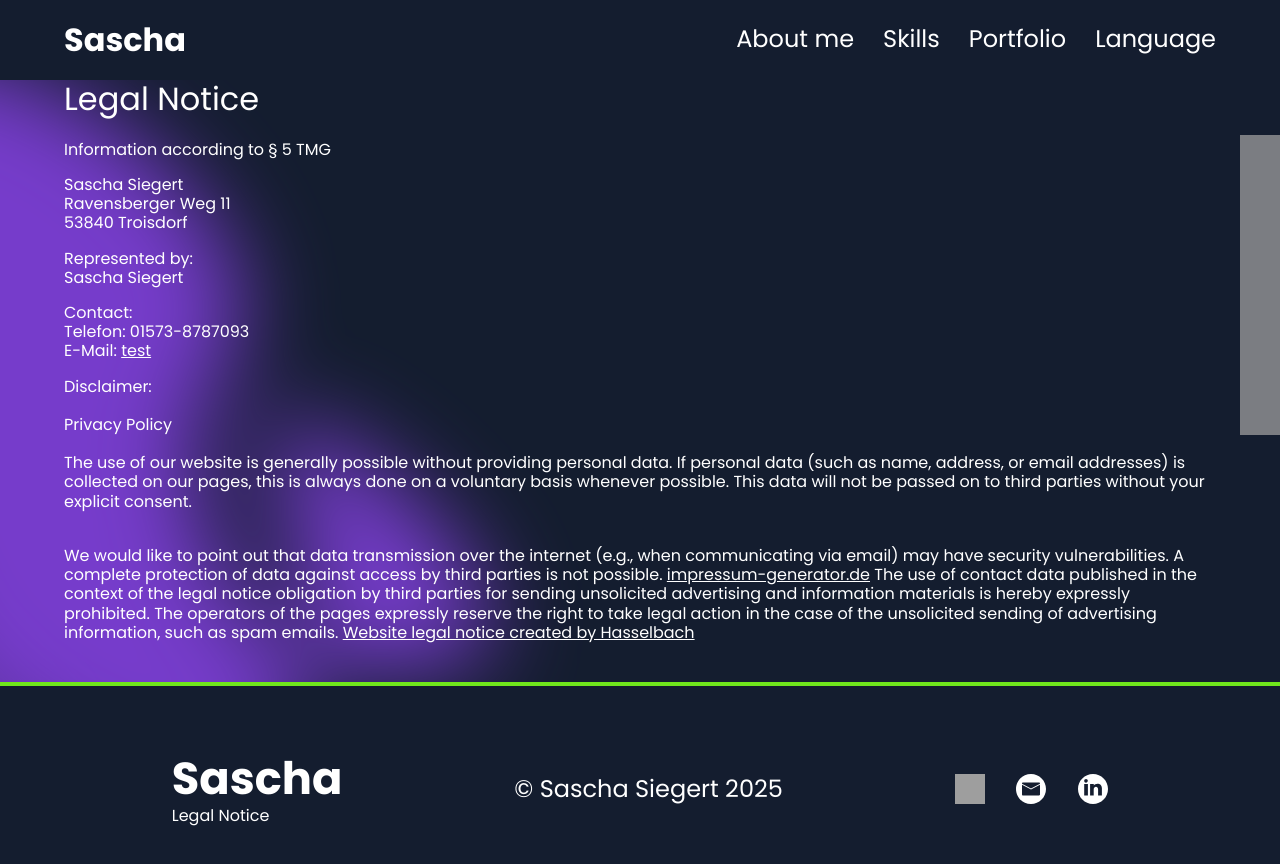
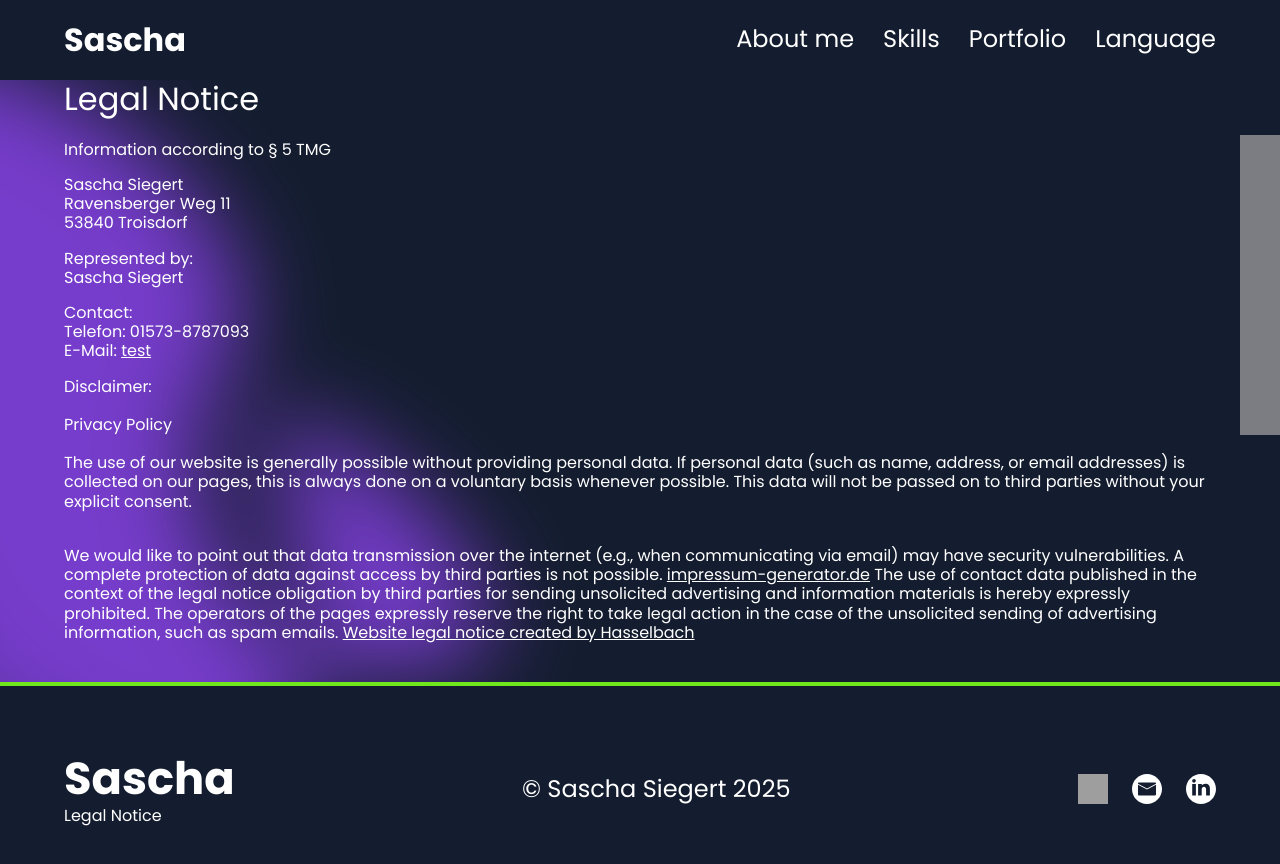
Before and after one commit to Siegert-S/Portfolio, an Angular app: page /legal in a window 1280 px wide. Shown: the top 864 px of the page. Built offline with nearby package versions, Linux system fonts and the light colour scheme; grey boxes are pictures that could not be loaded.

Commit message:
rework layout and alignment

```diff
--- a/src/app/app.component.scss
+++ b/src/app/app.component.scss
@@ -1,7 +1,11 @@
 .layout-wrapper {
-    max-width: 1440px;
+    // max-width: 1440px;
+    width: 100%;
     // background-color: maroon;
     position: relative;
+    display: flex;
+    flex-direction: column;
+    align-items: center;
 }
 
 .shadow {
--- a/src/app/content/section/portfolio/portfolio.component.scss
+++ b/src/app/content/section/portfolio/portfolio.component.scss
@@ -26,16 +26,18 @@
         >.vektor {
             border: 2px solid var(--primaryColor);
             border-radius: 2px 0 0 2px;
-            width: 100px;
+            // width: 100px;
+            flex-grow: 1;
         }
 
         >.vektorBig {
             border: 2px solid var(--primaryColor);
-            width: 500px;
+            // width: 500px;
+            flex-grow: 5;
         }
     }
 
-    >:nth-child(2){
+    >:nth-child(2) {
         width: 90%;
         margin-bottom: 5%;
         text-align: center;
@@ -46,6 +48,6 @@
     }
 }
 
-.reference-frame{
+.reference-frame {
     width: 100%;
 }
--- a/src/app/layout/footer/footer.component.scss
+++ b/src/app/layout/footer/footer.component.scss
@@ -1,27 +1,24 @@
-// section {
-//     position: sticky;
-//     bottom: 0;
-//     // left: 50%;
-//     width: 100vw;
-//     transform: translateX(calc(calc(100vw - 100%)/2));
-//     /* Verschiebe das Element nach links, damit es zentriert bleibt */
-//     // right: 0;
-//     z-index: 2;
-// }
+section {
 
-.footer-wrapper {
     background-color: var(--bgColor);
     border-top: 4px solid var(--secondayrColor);
-    display: flex;
-    justify-content: space-evenly;
-    align-items: center;
-    width: 100%;
-    padding: 66px 0 70px 0;
+    width: 100vw;
     position: sticky;
     left: 0;
     right: 0;
     bottom: 0;
     z-index: 2;
+    display: flex;
+    justify-content: center;
+}
+
+.footer-wrapper {
+    display: flex;
+    justify-content: space-between;
+    align-items: center;
+    width: 100%;
+    max-width: 1440px;
+    padding: 66px 5vw 70px 5vw;
 
     >:nth-child(1) {
         display: flex;
--- a/src/styles.scss
+++ b/src/styles.scss
@@ -73,7 +73,7 @@
 }
 
 ::-webkit-scrollbar {
-  width: 14px;
+  width: 8px;
   height: 10px;
   // display: none;
 }
```
